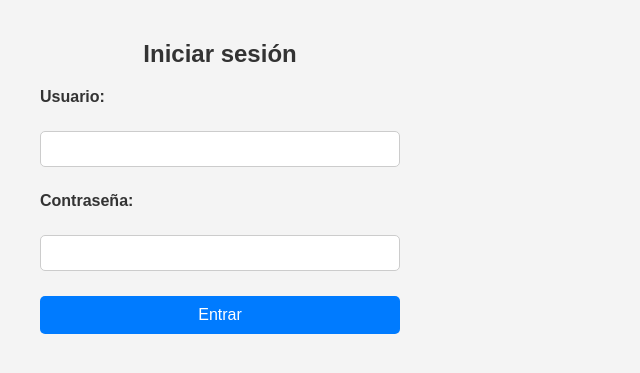
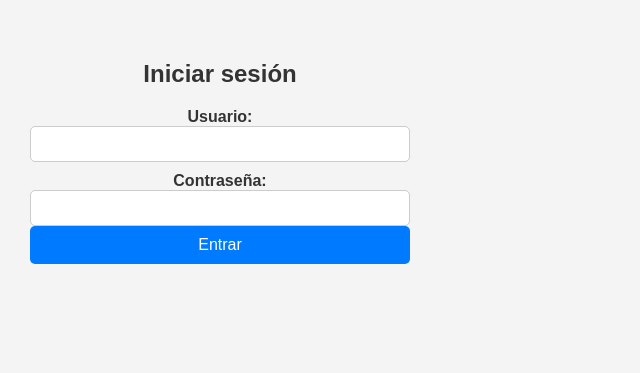
Before and after one commit to Alejo180626/vehiculos, a Flask app: page /login in a window 1280 px wide. Shown: the top 373 px of the page, without its empty margins (0-640 px from the left). Run offline with Flask 3, Linux system fonts and the light colour scheme.

Commit message:
Update estilos.css

```diff
--- a/static/estilos.css
+++ b/static/estilos.css
@@ -1,8 +1,8 @@
 /* Reset básico */
 * {
-    margin: 0;
     padding: 0;
     box-sizing: border-box;
+    text-align: center;
 }
 
 /* Estilo general del body */
@@ -33,7 +33,7 @@ h1, h2 {
 form {
     display: flex;
     flex-direction: column;
-    gap: 15px;
+    gap: 0px;
 }
 
 label {
@@ -45,6 +45,7 @@ input, select, button {
     font-size: 16px;
     border: 1px solid #ccc;
     border-radius: 5px;
+    margin: -10px;
 }
 
 button {
@@ -53,6 +54,7 @@ button {
     border: none;
     cursor: pointer;
 }
+
 
 button:hover {
     background-color: #0056b3;
@@ -73,6 +75,7 @@ table {
     width: 100%;
     border-collapse: collapse;
     margin-top: 20px;
+    margin-bottom: 20px;
 }
 
 th, td {
@@ -92,7 +95,7 @@ th {
     color: #155724;
     padding: 10px;
     border-radius: 5px;
-    margin-bottom: 15px;
+    margin-bottom: 5px;
 }
 
 .error {
@@ -100,7 +103,7 @@ th {
     color: #721c24;
     padding: 10px;
     border-radius: 5px;
-    margin-bottom: 15px;
+    margin-bottom: 5px;
 }
 
 /* Responsivo para móvil */
```
